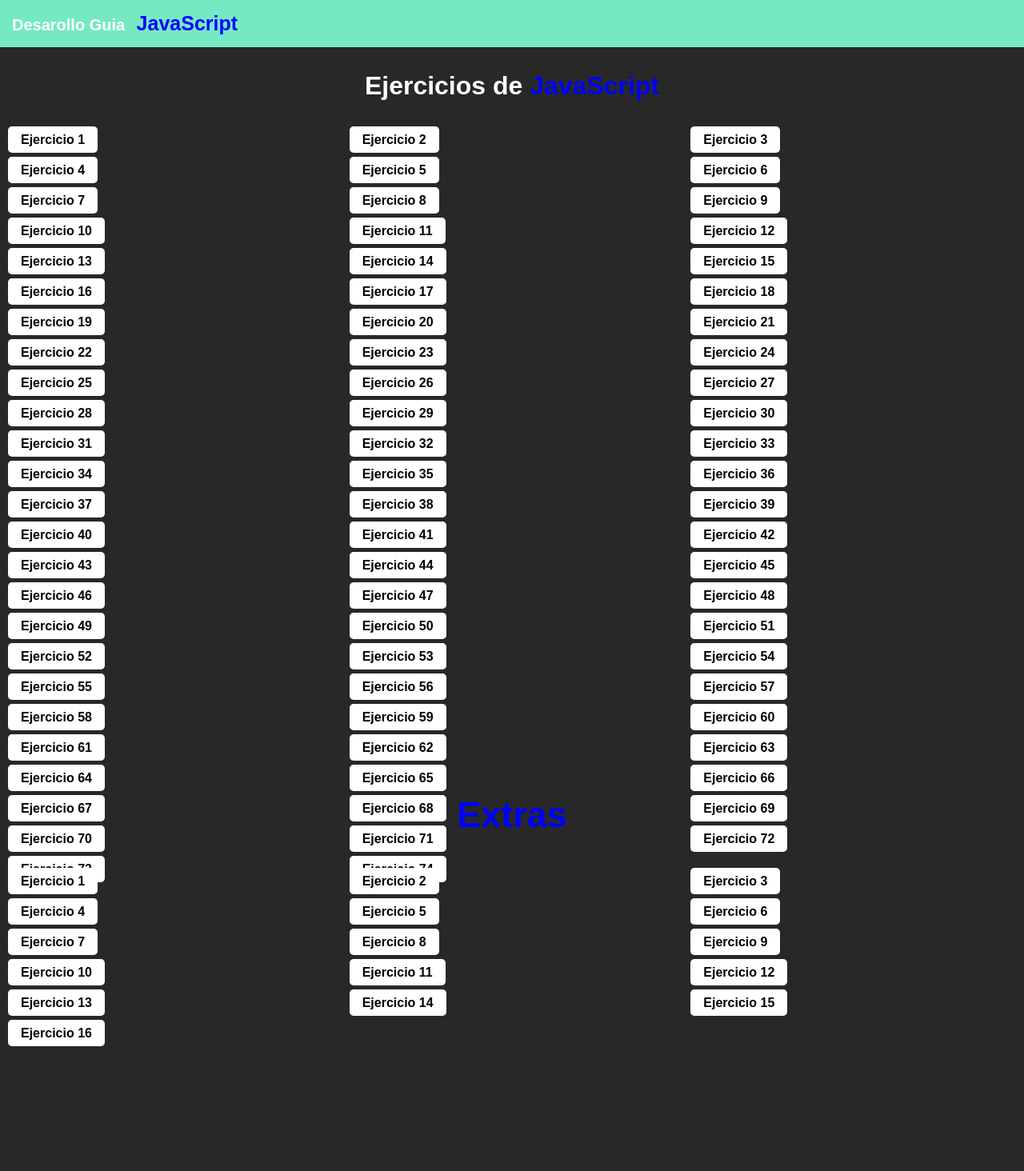
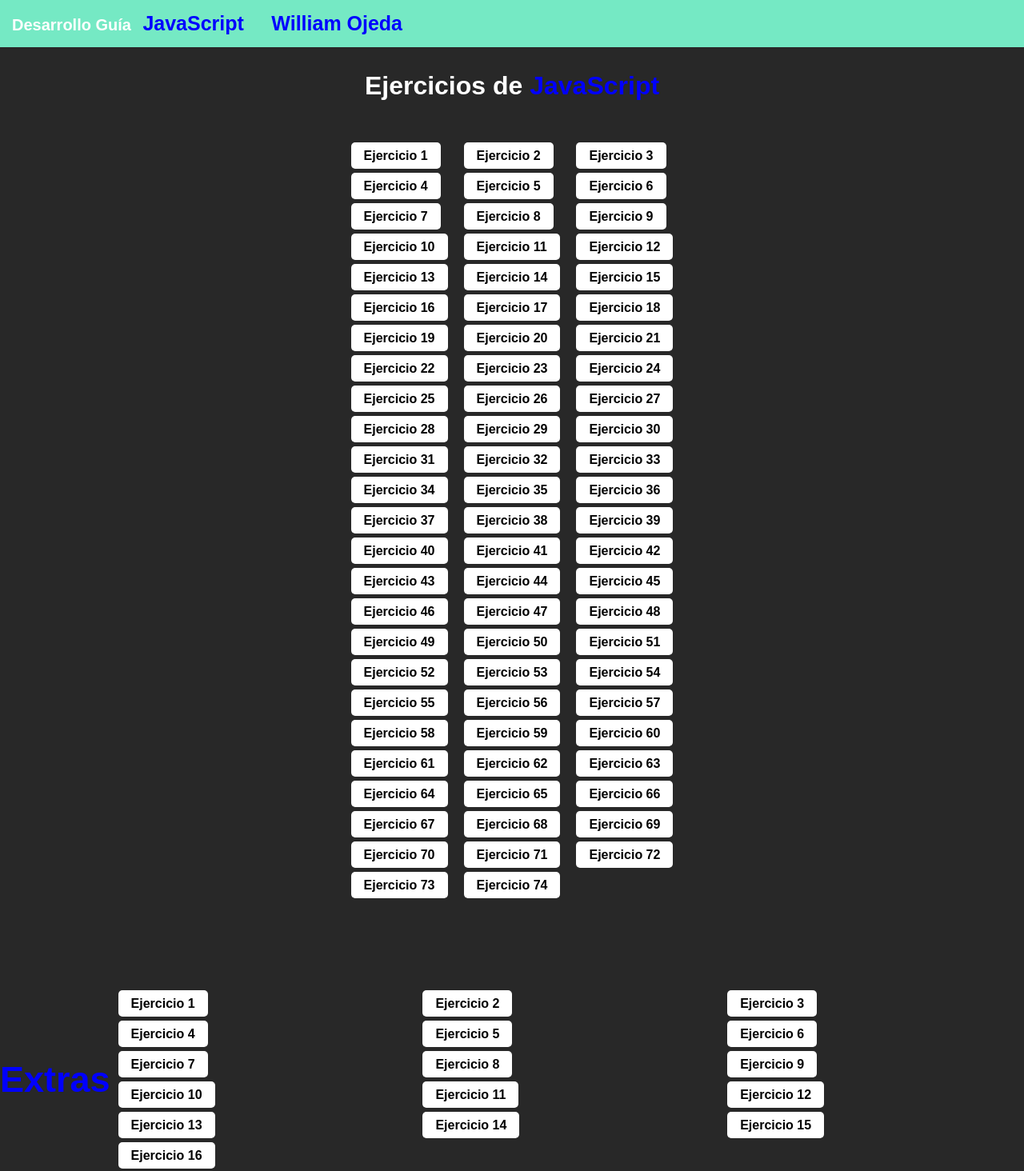
Before and after one commit to WilliamFelipeOjedaOrtizADSO/74ejercicios, a plain HTML site: page index.html in a window 1280 px wide. Shown: the whole page at 80% size. Before the commit the page ends 1311 px from the top, so only its background shows below. Drawn offline with Linux system fonts and the light colour scheme.

Commit message:
Arreglando el arreglo

```diff
--- a/index.html
+++ b/index.html
@@ -1,26 +1,24 @@
 <!DOCTYPE html>
 <html lang="es">
-
 <head>
 <meta charset="UTF-8">
 <meta name="viewport" content="width=device-width, initial-scale=1.0">
 <title>Ejercicios de JavaScript</title>
 <link rel="stylesheet" href="styles.css">
 </head>
-
 <body>
 <header class="header">
 <nav class="navbar">
 <div>
-        <span class="text_navbar">Desarollo Guia</span>
+<span class="text_navbar">Desarrollo Guía</span>
 <span class="text_navbarb">JavaScript</span>
+<span class="text_navbarb">William Ojeda</span>
+
 </div>
 </nav>
 </header>
-
 <h1 class="title_ejercicios">Ejercicios de <span class="title_ejerciciosb">JavaScript</span></h1>
-
-  <section>
+<section class="content">
 <div class="content">
 <div class="list-container">
 <ul class="list">
@@ -99,12 +97,10 @@
   <li><a href="ejercicio73.html" class="item_list">Ejercicio 73</a></li>
   <li><a href="ejercicio74.html" class="item_list">Ejercicio 74</a></li>
 </ul>
-        </nav>
 </div>
 </div>
 </section>
-  <section>
-    <div>
+<section class="section2">
 <div class="title_extra">
 <h1>Extras</h1>
 </div>
@@ -128,8 +124,6 @@
   <li><a href="ejercicio90.html" class="item_list">Ejercicio 16</a></li>
 </ul>
 </div>
-    </div>
 </section>
 </body>
-
 </html>
--- a/styles.css
+++ b/styles.css
@@ -4,10 +4,12 @@ body {
     padding: 0;
     background-color: rgb(40, 40, 40);
 }
+
 .content {
     display: flex;
     justify-content: center;
     margin-top: 20px;
+    margin-bottom: 40px; /* Agregamos un margen inferior para separar las secciones */
 }
 
 .navbar {
@@ -17,7 +19,6 @@ body {
     align-items: center;
     padding: 15px;
 }
-
 
 .text_navbar {
     font-size: 20px;
@@ -44,8 +45,6 @@ body {
     color: rgb(0, 0, 255);
 }
 
-
-
 .list-container {
     max-height: 100vh;
     width: 100%;
@@ -59,7 +58,7 @@ body {
     grid-template-columns: repeat(3, 1fr);
     grid-gap: 20px;
     border-radius: 5px;
-  }
+}
 
 .item_list {
     font-weight: bold;
@@ -76,10 +75,17 @@ body {
     color: rgb(163, 245, 243);
 }
 
-.title_extra{
-  color: rgb(0, 0, 255);
-  font-size: 30px;
-  display: flex;
-  align-items:  center;
-  justify-content: center;
+.title_extra {
+    color: rgb(0, 0, 255);
+    font-size: 30px;
+    display: flex;
+    align-items: center;
+    justify-content: center;
 }
+
+.section2{
+    display: flex;
+    margin-top: 50px;
+    padding-top: 170px;
+
+}
```
Lines whose indentation alone changed are shown as unchanged.
